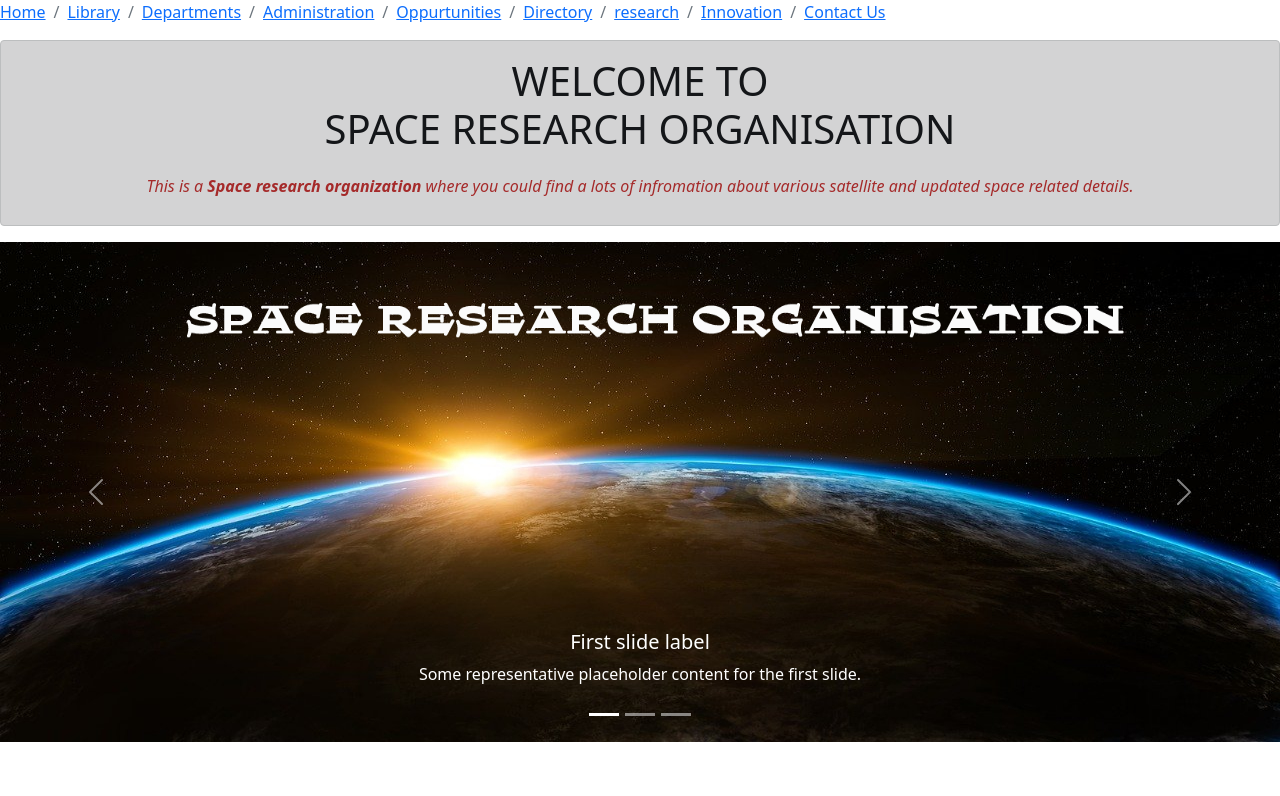
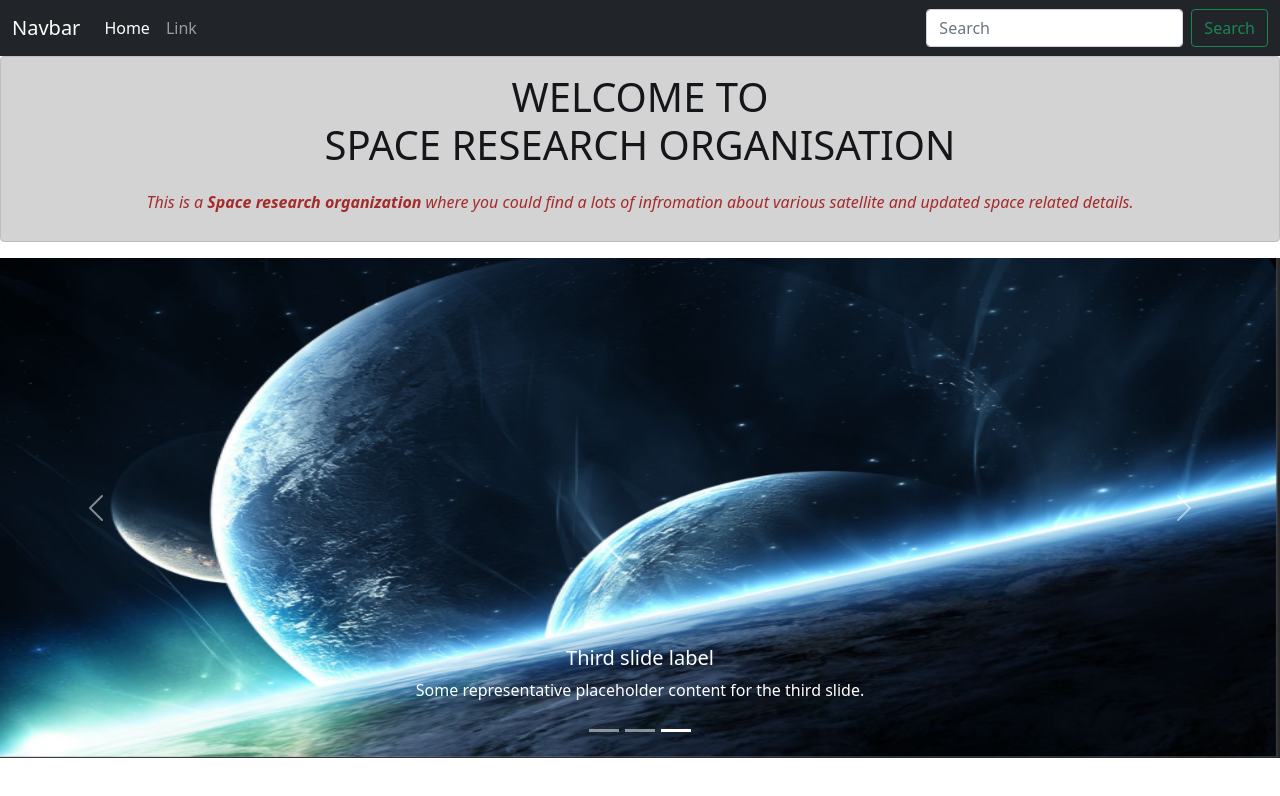
Before and after one commit to manmay2/SPACE-RESEARCH-ORGANIZATION-, a plain HTML site: page bootstrap.html in a window 1280 px wide. Drawn offline with nearby package versions, Linux system fonts and the light colour scheme.

Commit message:
Fixed carousel

```diff
--- a/bootstrap.html
+++ b/bootstrap.html
@@ -16,18 +16,30 @@
 <body>
 
 
-      <nav aria-label="breadcrumb">
-        <ol class="breadcrumb">
-          <li class="breadcrumb-item"><a href="#">Home</a></li>
-          <li class="breadcrumb-item"><a href="#">Library</a></li>
-          <li class="breadcrumb-item"><a href="#">Departments</a></li>
-          <li class="breadcrumb-item"><a href="#">Administration</a></li>
-          <li class="breadcrumb-item"><a href="#">Oppurtunities</a></li>
-          <li class="breadcrumb-item"><a href="#">Directory</a></li>
-          <li class="breadcrumb-item"><a href="#">research</a></li>
-          <li class="breadcrumb-item"><a href="#">Innovation</a></li>
-          <li class="breadcrumb-item"><a href="#">Contact Us</a></li>
-        </ol>
+  <nav class="navbar navbar-expand-lg navbar-dark bg-dark">
+    <div class="container-fluid">
+      <a class="navbar-brand" href="#">Navbar</a>
+      <button class="navbar-toggler" type="button" data-bs-toggle="collapse" data-bs-target="#navbarSupportedContent"
+        aria-controls="navbarSupportedContent" aria-expanded="false" aria-label="Toggle navigation">
+        <span class="navbar-toggler-icon"></span>
+      </button>
+      <div class="collapse navbar-collapse" id="navbarSupportedContent">
+        <ul class="navbar-nav me-auto mb-2 mb-lg-0">
+          <li class="nav-item">
+            <a class="nav-link active" aria-current="page" href="#">Home</a>
+          </li>
+          <li class="nav-item">
+            <a class="nav-link" href="#">Link</a>
+          </li>
+
+
+        </ul>
+        <form class="d-flex">
+          <input class="form-control me-2" type="search" placeholder="Search" aria-label="Search">
+          <button class="btn btn-outline-success" type="submit">Search</button>
+        </form>
+      </div>
+    </div>
   </nav>
   <div class="alert alert-dark" role="alert">
     <center>
@@ -42,26 +54,29 @@
   <div id="carouselExampleFade" class="carousel slide carousel-fade" data-bs-ride="carousel">
     <div id="carouselExampleCaptions" class="carousel slide" data-bs-ride="carousel">
       <div class="carousel-indicators">
-              <button type="button" data-bs-target="#carouselExampleCaptions" data-bs-slide-to="0" class="active" aria-current="true" aria-label="Slide 1"></button>
-              <button type="button" data-bs-target="#carouselExampleCaptions" data-bs-slide-to="1" aria-label="Slide 2"></button>
-              <button type="button" data-bs-target="#carouselExampleCaptions" data-bs-slide-to="2" aria-label="Slide 3"></button>
+        <button type="button" data-bs-target="#carouselExampleCaptions" data-bs-slide-to="0" class="active"
+          aria-current="true" aria-label="Slide 1"></button>
+        <button type="button" data-bs-target="#carouselExampleCaptions" data-bs-slide-to="1"
+          aria-label="Slide 2"></button>
+        <button type="button" data-bs-target="#carouselExampleCaptions" data-bs-slide-to="2"
+          aria-label="Slide 3"></button>
       </div>
       <div class="carousel-inner">
-              <div class="carousel-item active">
-                <img src="SPACE.jpg" height="500" width="800"  class="d-block w-100">
+        <div class="carousel-item active" data-bs-interval="1000">
+          <img src="SPACE.jpg" height="500" width="800" class="d-block w-100">
           <div class="carousel-caption d-none d-md-block">
             <h5>First slide label</h5>
             <p>Some representative placeholder content for the first slide.</p>
           </div>
         </div>
-              <div class="carousel-item">
+        <div class="carousel-item" data-bs-interval="2000">
           <img src="space1.PNG" height="500" width="800" class="d-block w-100">
           <div class="carousel-caption d-none d-md-block">
             <h5>Second slide label</h5>
             <p>Some representative placeholder content for the second slide.</p>
           </div>
         </div>
-              <div class="carousel-item">
+        <div class="carousel-item" data-bs-interval="3000">
           <img src="space4.PNG" height="500" width="800" class="d-block w-100">
           <div class="carousel-caption d-none d-md-block">
             <h5>Third slide label</h5>
@@ -69,17 +84,21 @@
           </div>
         </div>
       </div>
-            <button class="carousel-control-prev" type="button" data-bs-target="#carouselExampleCaptions" data-bs-slide="prev">
+      <button class="carousel-control-prev" type="button" data-bs-target="#carouselExampleCaptions"
+        data-bs-slide="prev">
         <span class="carousel-control-prev-icon" aria-hidden="true"></span>
         <span class="visually-hidden">Previous</span>
       </button>
-            <button class="carousel-control-next" type="button" data-bs-target="#carouselExampleCaptions" data-bs-slide="next">
+      <button class="carousel-control-next" type="button" data-bs-target="#carouselExampleCaptions"
+        data-bs-slide="next">
         <span class="carousel-control-next-icon" aria-hidden="true"></span>
         <span class="visually-hidden">Next</span>
       </button>
     </div>
 
-
+    <script src="https://cdn.jsdelivr.net/npm/bootstrap@5.1.3/dist/js/bootstrap.bundle.min.js"
+      integrity="sha384-ka7Sk0Gln4gmtz2MlQnikT1wXgYsOg+OMhuP+IlRH9sENBO0LRn5q+8nbTov4+1p"
+      crossorigin="anonymous"></script>
 </body>
 
 </html>
```
Lines whose indentation alone changed are shown as unchanged.
